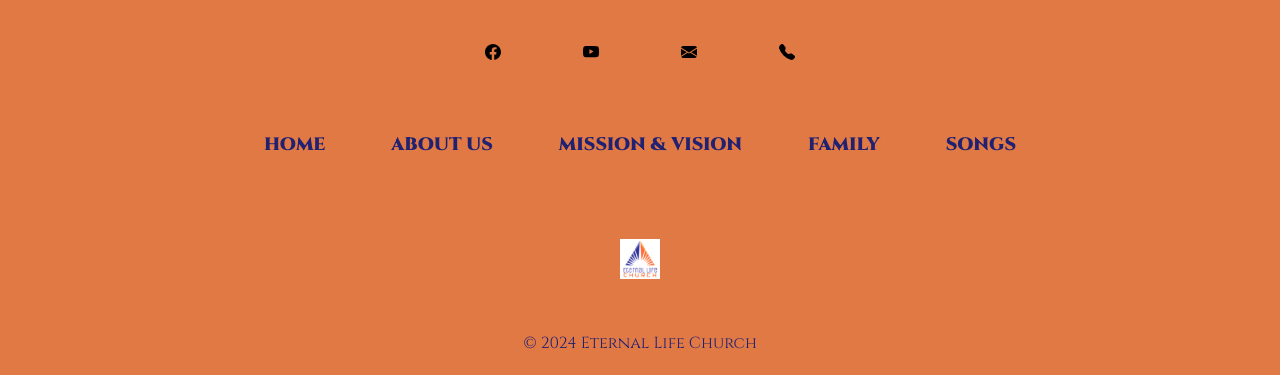
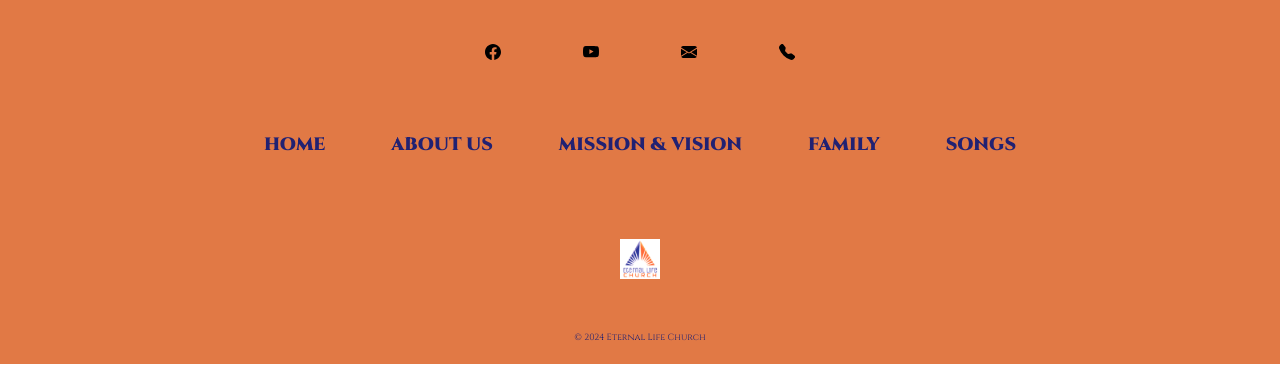
Before and after one commit to SuranRai/EternalLifeChurch, a plain HTML site: page index.html in a window 1280 px wide. Shown: the part 6948-7323 px from the top of the page. Drawn offline with nearby package versions, Linux system fonts and the light colour scheme.

Commit message:
Add files via upload

```diff
--- a/index.html
+++ b/index.html
@@ -634,7 +634,7 @@
                    </div>
                     <div class="text-center">
 
-                    <footer class="fs-6 py-1">
+                    <footer class="py-1">
                         <P> &copy; <script>document.write(new Date().getFullYear())</script> Eternal Life Church</P>
                       </footer>
                     </div>
--- a/stylesheet.css
+++ b/stylesheet.css
@@ -132,10 +132,10 @@ body
      text-align: center;
 }
 
-footer{
+footer {
     background-color:#e17945 !important;
     min-height: 1px;
-    font: xx-small;
+    font-size: xx-small;
     padding-bottom:1px;
     text-align: center;
 }
```
Also changed, not shown: aboutus.html (+1 -1 lines), family.html (+1 -1 lines), mission.html (+1 -1 lines), songs.html (+1 -1 lines).
